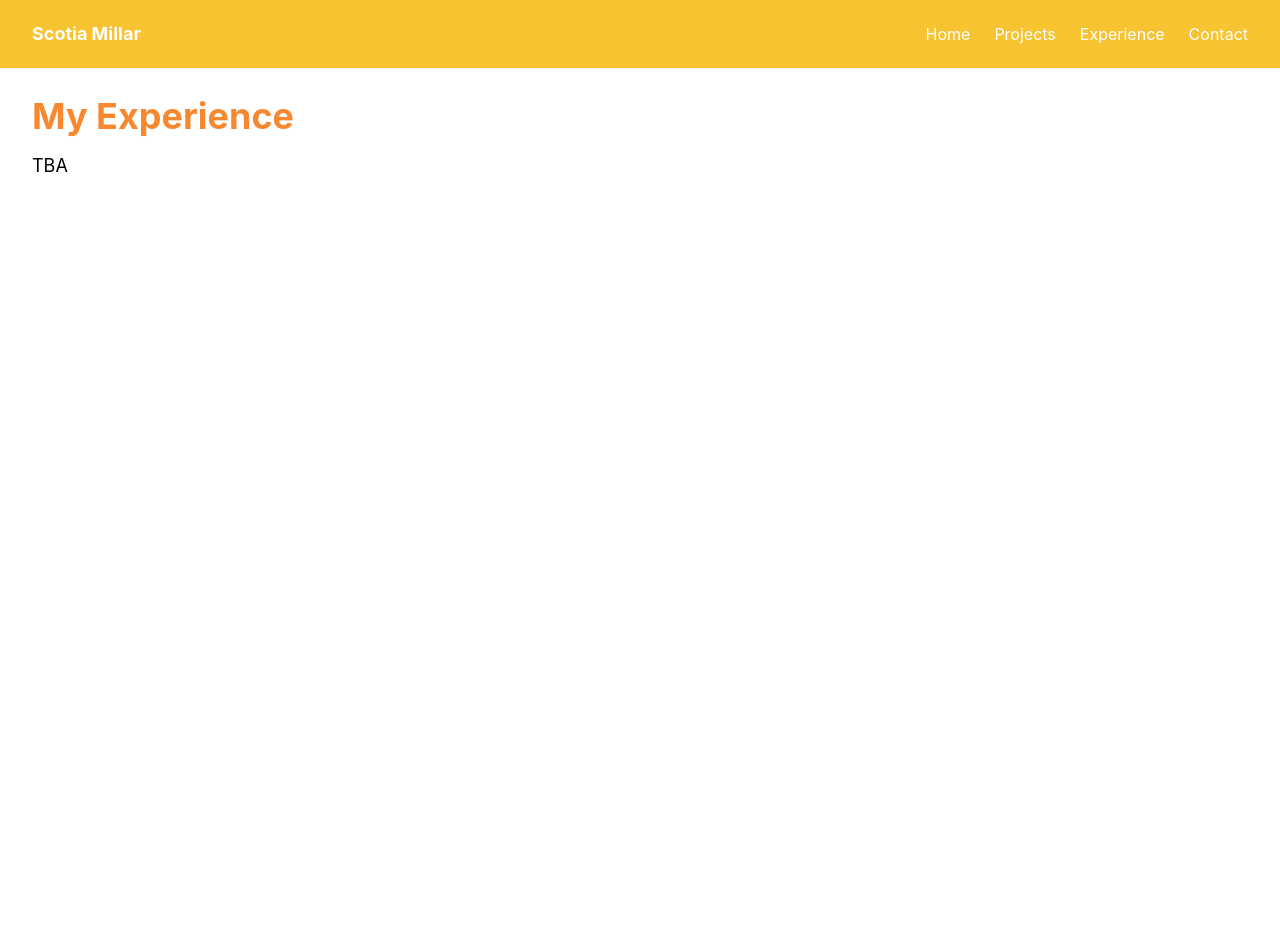
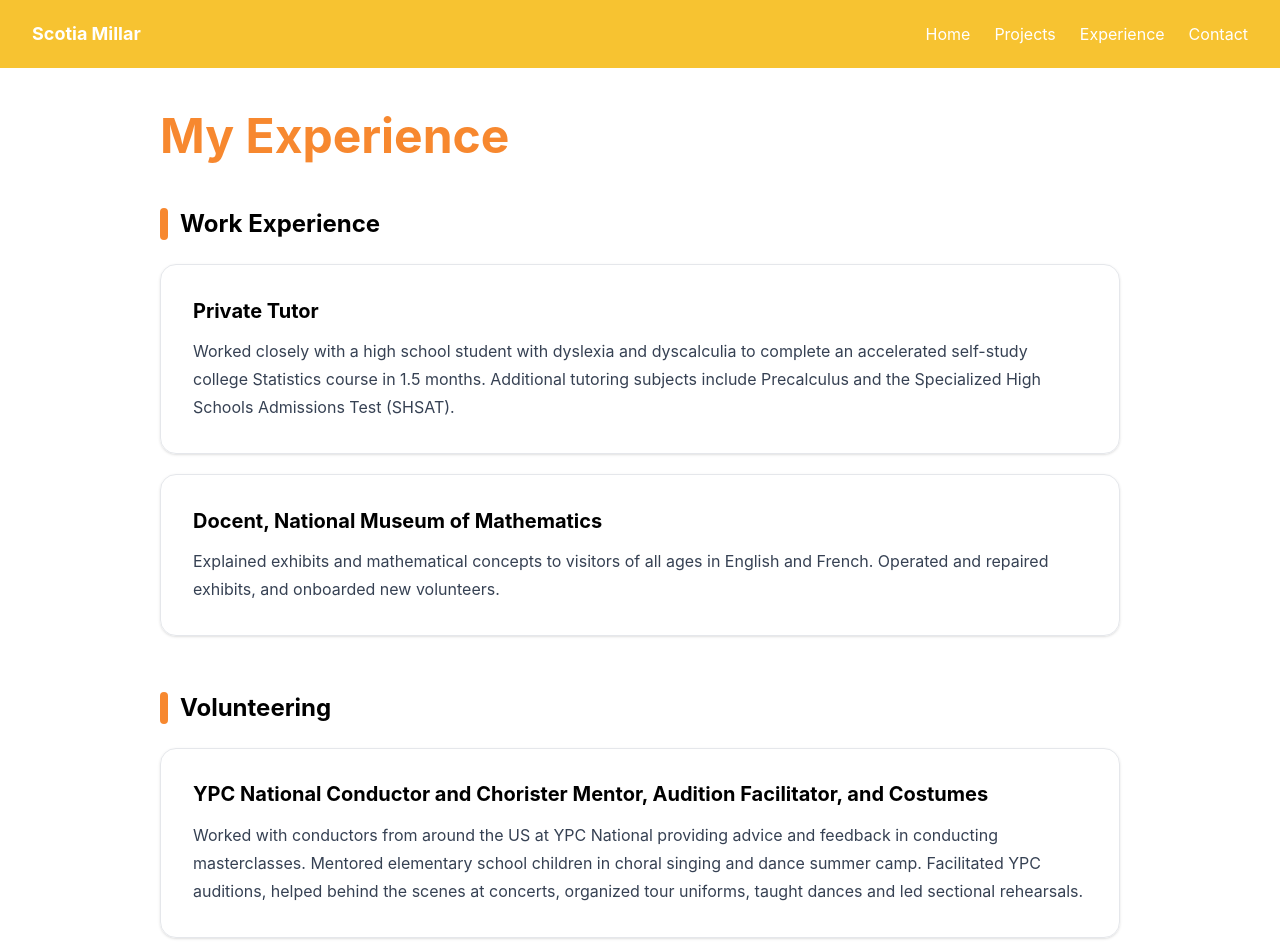
Before and after one commit to scotiamillar/3D_Portfolio, a React (Vite) app: page /experience in a window 1280 px wide. Shown: the top 952 px of the page. Before the commit the page ends 800 px from the top, so only its background shows below. Built offline with nearby package versions, Linux system fonts and the light colour scheme.

Commit message:
experience mock up

```diff
--- a/src/Experience.jsx
+++ b/src/Experience.jsx
@@ -5,14 +5,67 @@ const Experience = () => {
   return (
     <>
     <Navbar/>
-    <main className="max-w-7xl mx-auto p-8 pt-24">
-      <h1 className="text-4xl font-bold text-[#F7882F]">
+
+    <main className="max-w-5xl mx-auto px-6 md:px-8 pt-28 pb-20">
+
+    <header className="mb-12">
+        <h1 className="text-4xl md:text-5xl font-bold text-[#F7882F]">
         My Experience
-      </h1>
+        </h1>
+    </header>
 
-      <p className="mt-4 text-lg">
-        TBA
-      </p>
+    <section className="mb-14">
+        <h2 className="text-2xl font-bold mb-6 flex items-center gap-3">
+        <span className="w-2 h-8 rounded-full bg-[#F7882F]" />
+        Work Experience
+        </h2>
+
+        <div className="space-y-5">
+
+        <article className="p-6 md:p-8 rounded-2xl border border-gray-200 bg-white/70 shadow-sm">
+            <h3 className="text-xl font-bold">Private Tutor</h3>
+            <p className="mt-3 text-gray-700 leading-7">
+            Worked closely with a high school student with dyslexia and
+            dyscalculia to complete an accelerated self-study college
+            Statistics course in 1.5 months. Additional tutoring subjects
+            include Precalculus and the Specialized High Schools Admissions
+            Test (SHSAT).
+            </p>
+        </article>
+
+        <article className="p-6 md:p-8 rounded-2xl border border-gray-200 bg-white/70 shadow-sm">
+            <h3 className="text-xl font-bold">
+            Docent, National Museum of Mathematics
+            </h3>
+            <p className="mt-3 text-gray-700 leading-7">
+            Explained exhibits and mathematical concepts to visitors of all
+            ages in English and French. Operated and repaired exhibits, and
+            onboarded new volunteers.
+            </p>
+        </article>
+
+        </div>
+    </section>
+
+    <section>
+        <h2 className="text-2xl font-bold mb-6 flex items-center gap-3">
+        <span className="w-2 h-8 rounded-full bg-[#F7882F]" />
+        Volunteering
+        </h2>
+
+        <article className="p-6 md:p-8 rounded-2xl border border-gray-200 bg-white/70 shadow-sm">
+        <h3 className="text-xl font-bold leading-snug">
+            YPC National Conductor and Chorister Mentor, Audition Facilitator,
+            and Costumes
+        </h3>
+        <p className="mt-3 text-gray-700 leading-7">
+            Worked with conductors from around the US at YPC National providing advice and feedback in conducting masterclasses.
+            Mentored elementary school children in choral singing and dance summer camp. Facilitated YPC auditions, helped behind
+             the scenes at concerts, organized tour uniforms, taught dances and led sectional rehearsals.
+        </p>
+        </article>
+    </section>
+
     </main>
     </>
   )
--- a/src/sections/ThreeBanner.jsx
+++ b/src/sections/ThreeBanner.jsx
@@ -50,7 +50,7 @@ const ResponsiveCamera = () => {
 
   useEffect(() => {
     if (size.width < 640) {
-      camera.position.set(0, 0, 24) // zoom out on small screens
+      camera.position.set(0, 0, 15) // zoom out on small screens
     } else {
       camera.position.set(0, 0, 5) // desktop view
     }
```
